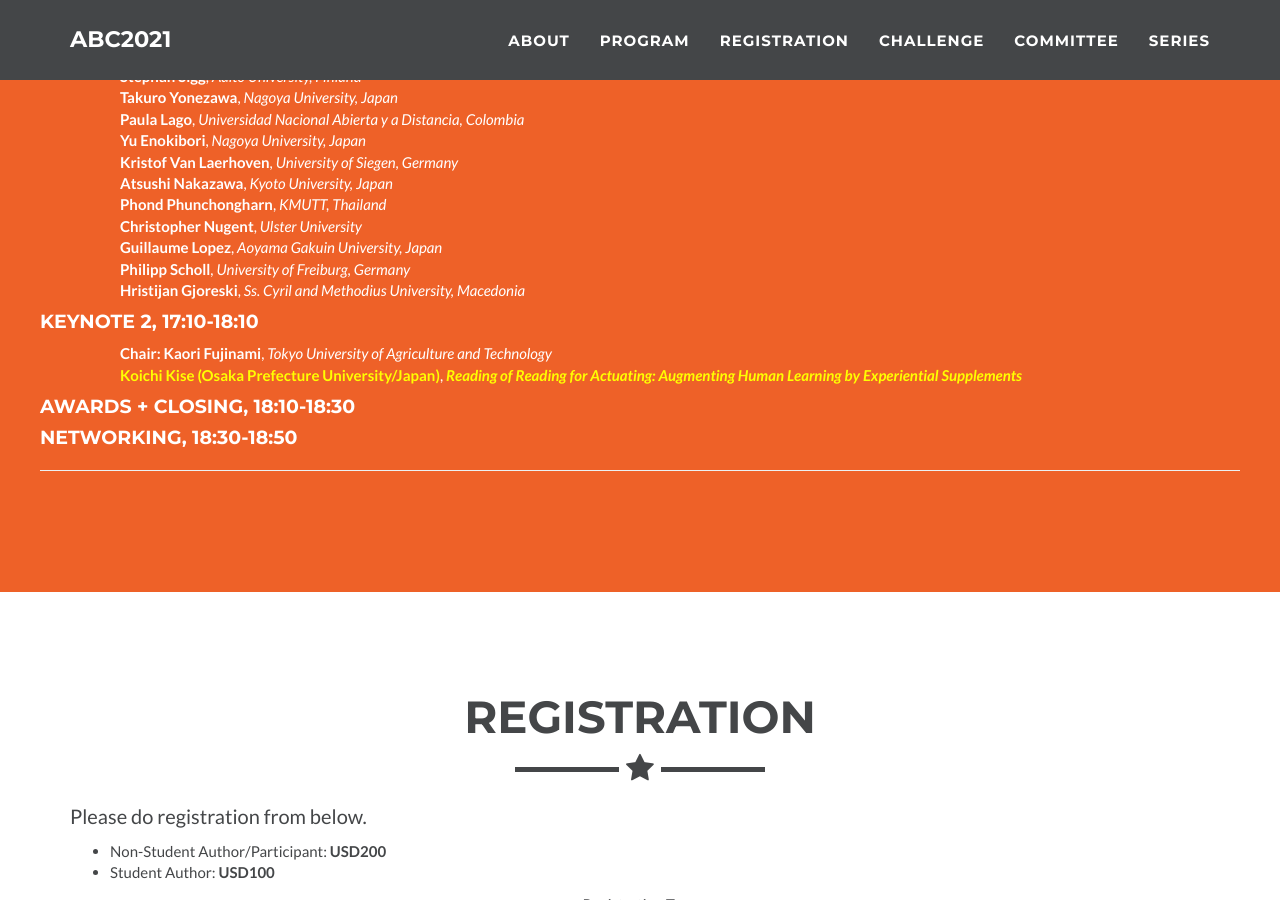
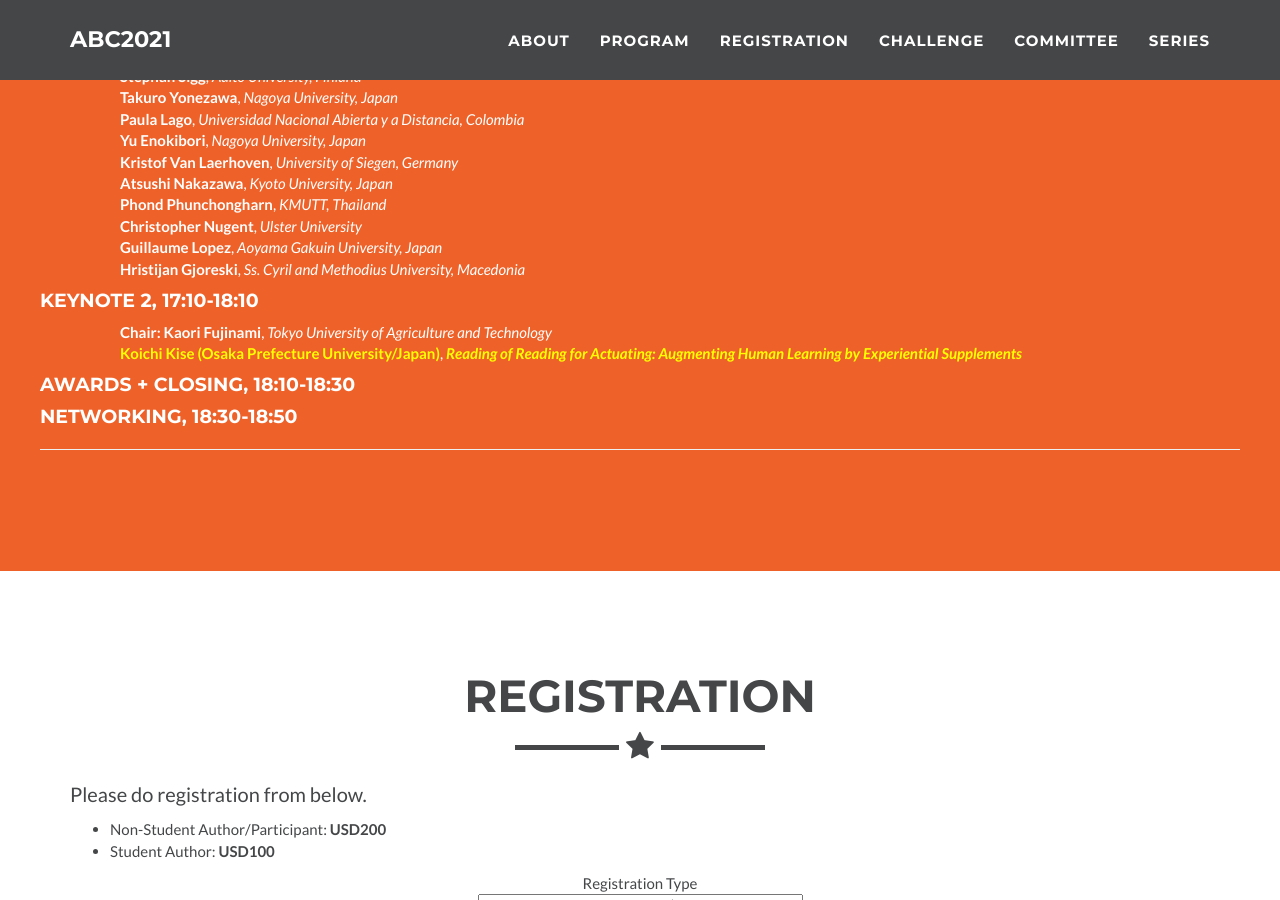
Before and after one commit to abc-research/abc-research.github.io, a Jekyll site: the page built from index.html, in a window 1280 px wide and 900 px high, scrolled down 6577 px. Built offline with Jekyll 4.4.1, drawn with Linux system fonts in a browser that asks for light colours; part of the change alters nothing that is shown.

Commit message:
Update _config.yml

```diff
--- a/_config.yml
+++ b/_config.yml
@@ -188,8 +188,8 @@ program:
             authors: Ulster University
           - title: "Guillaume Lopez"
             authors: Aoyama Gakuin University, Japan
-          - title: "Philipp Scholl"
-            authors: University of Freiburg, Germany
+#          - title: "Philipp Scholl"
+#            authors: University of Freiburg, Germany
           - title: "Hristijan Gjoreski"
             authors: "Ss. Cyril and Methodius University, Macedonia"
       - name: "Keynote 2"
```
